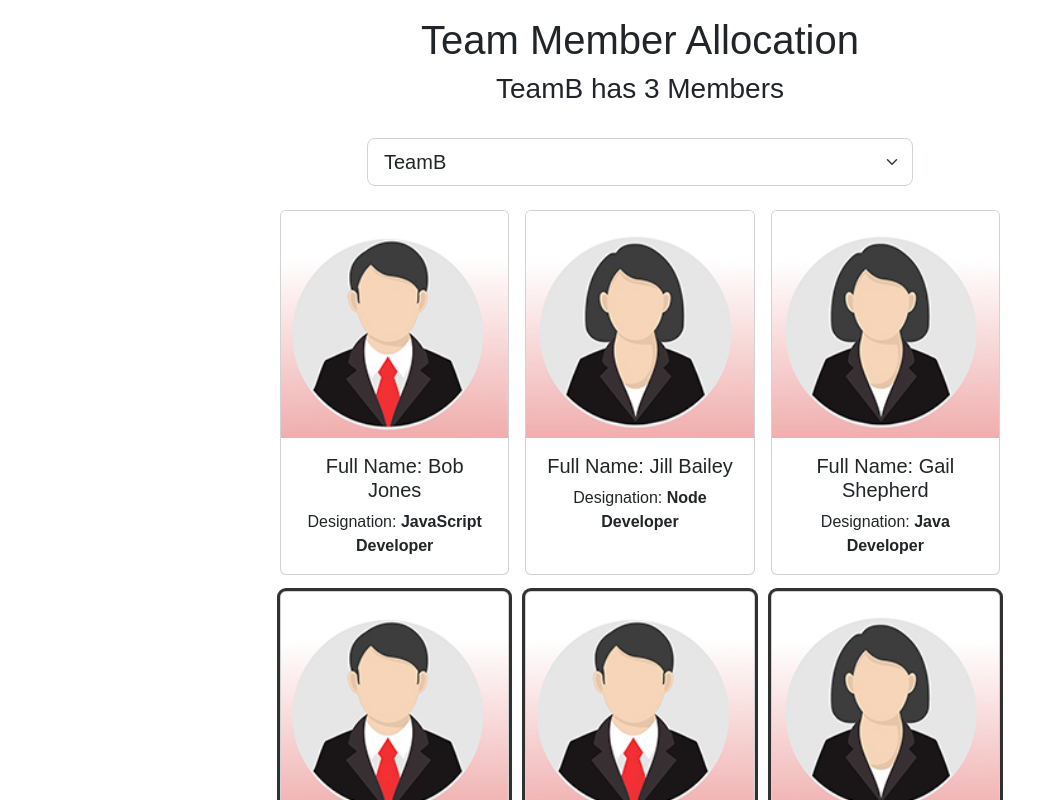
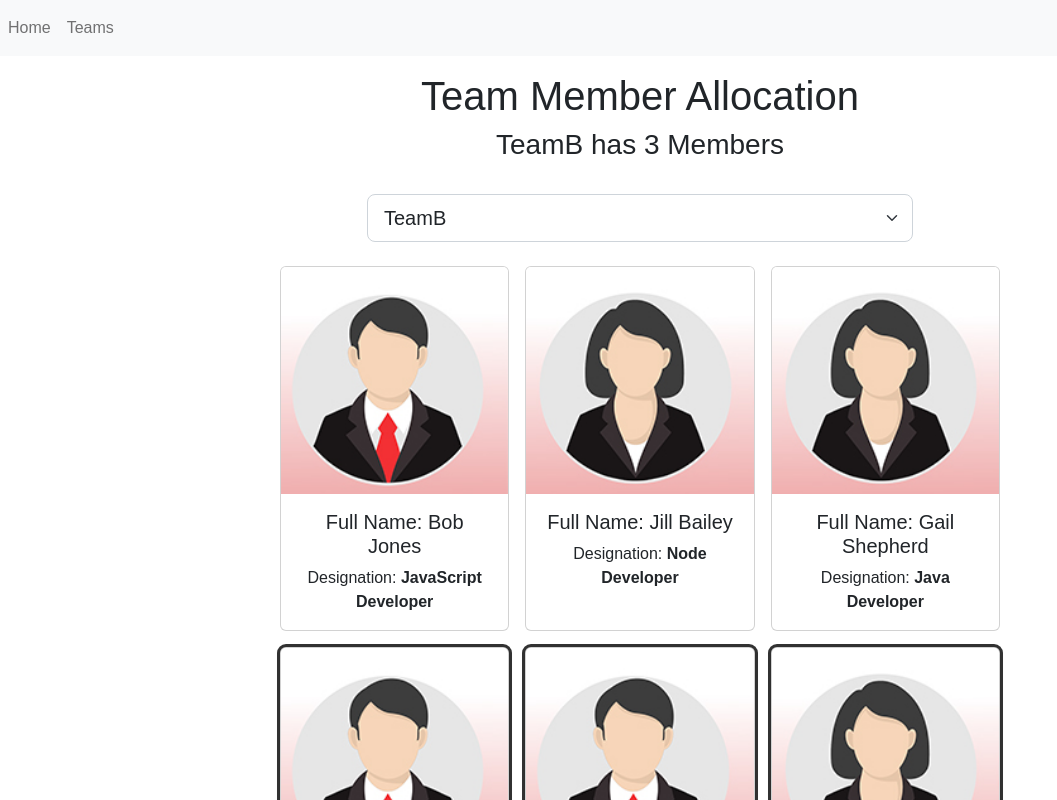
Before and after one commit to StarkoVega/project-2, a React (Create React App) app: page / in a window 1280 px wide. Shown: the top 800 px of the page, without its empty margins (0-1057 px from the left). Built offline with nearby package versions, Linux system fonts and the light colour scheme.

Commit message:
Not Found added

```diff
--- a/src/App.js
+++ b/src/App.js
@@ -7,11 +7,13 @@
 import "./App.css";
 import Header from "./Header";
 import Employees from "./Employees";
+import GroupedTeamMembers from "./GroupedTeamMembers";
 import Footer from "./Footer";
+import Nav from "./Nav";
+import NotFound from "./NotFound";
 import "bootstrap/dist/css/bootstrap.min.css";
 import { useState, useEffect } from "react";
 import { BrowserRouter as Router, Route, Routes } from "react-router-dom";
-import GroupedTeamMembers from "./GroupedTeamMembers";
 
 function App() {
   const [selectedTeam, setTeam] = useState(
@@ -133,6 +135,7 @@
   return (
     <div className="App">
       <Router>
+        <Nav />
         <Header
           selectedTeam={selectedTeam}
           teamMemberCount={
@@ -156,6 +159,7 @@
             path="/GroupedTeamMembers"
             element={<GroupedTeamMembers />}
           ></Route>
+          <Route path="*" element={<NotFound />}></Route>
         </Routes>
         <Footer />
       </Router>
--- a/src/GroupedTeamMembers.jsx
+++ b/src/GroupedTeamMembers.jsx
@@ -1,4 +1,6 @@
-const GroupedTeamMembers = () => {
+import { useState } from "react";
+
+const GroupedTeamMembers = ({employees, selectedTeam, setTeam}) => {
   return (
     <main className="container">
       <div className="row">
--- /dev/null
+++ b/src/Nav.jsx
@@ -0,0 +1,21 @@
+import { Link } from "react-router-dom";
+
+const Nav = () => {
+  return (
+    <nav className="navbar navbar-expand-lg navbar-light bg-light">
+      <ul className="navbar-nav me-auto mb-2 mb-lg-0">
+        <li className="nav-item">
+          <Link className="nav-link" to="/">
+            Home
+          </Link>
+        </li>
+        <li className="nav-item">
+          <Link className="nav-link" to="/GroupedTeamMembers">
+            Teams
+          </Link>
+        </li>
+      </ul>
+    </nav>
+  );
+};
+export default Nav;
--- /dev/null
+++ b/src/NotFound.jsx
@@ -0,0 +1,13 @@
+const NotFound = () => {
+  return (
+    <header className="container">
+      <div className="row justify-content-center mt-3 mb-4">
+        <div className="col-8">
+          <h1 className="text-danger">404 - Page not found</h1>
+        </div>
+      </div>
+    </header>
+  );
+};
+
+export default NotFound;
```
